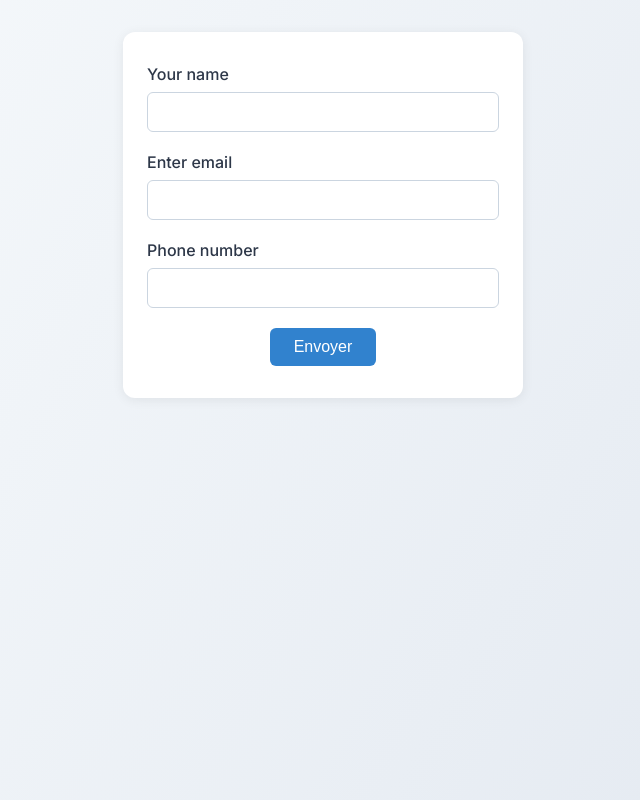
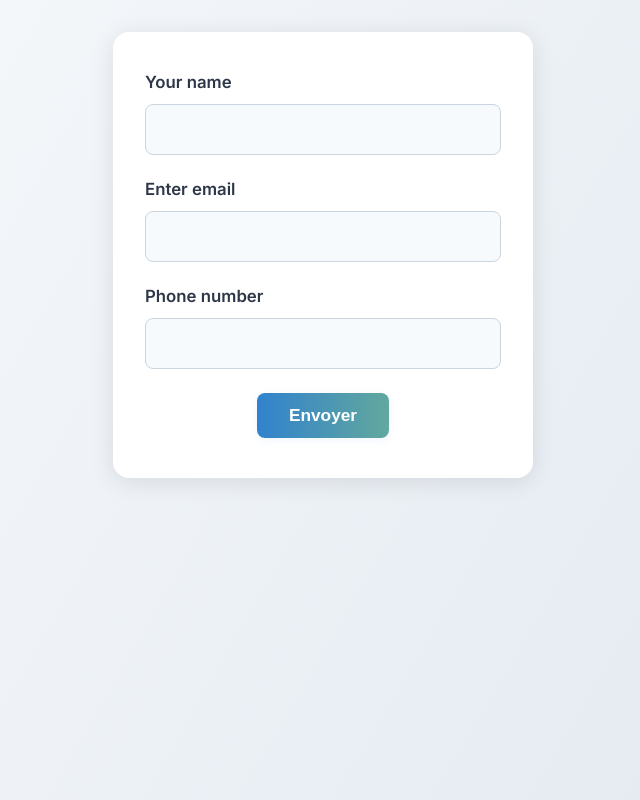
Before and after one commit to henocn/tp-js-avance2, a React (Vite) app: page /contact in a window 1280 px wide. Shown: the whole page, without its empty margins (317-957 px from the left). Built offline with nearby package versions, Linux system fonts and the light colour scheme.

Commit message:
Style des différentes pages

```diff
--- a/components/styles/contact.css
+++ b/components/styles/contact.css
@@ -0,0 +1,74 @@
+.main-content {
+  margin-top: 72px;
+  width: 100%;
+  max-width: 700px;
+  margin-left: auto;
+  margin-right: auto;
+  display: flex;
+  flex-direction: column;
+  align-items: center;
+}
+
+.form {
+  background: #fff;
+  border-radius: 16px;
+  box-shadow: 0 4px 24px rgba(0,0,0,0.10);
+  padding: 40px 32px;
+  max-width: 420px;
+  width: 100%;
+  margin: 0 auto;
+  display: flex;
+  flex-direction: column;
+  gap: 24px;
+}
+
+.form-group {
+  display: flex;
+  flex-direction: column;
+  gap: 8px;
+}
+
+.form-label {
+  font-weight: 600;
+  color: #2d3748;
+  margin-bottom: 4px;
+  font-size: 1.05rem;
+}
+
+.form-input {
+  padding: 14px 16px;
+  border-radius: 8px;
+  border: 1.5px solid #cbd5e0;
+  font-size: 1.08rem;
+  background: #f7fafc;
+  transition: border 0.2s, box-shadow 0.2s;
+}
+
+.form-input:focus {
+  border: 2px solid #3182ce;
+  outline: none;
+  box-shadow: 0 0 0 2px #90cdf4;
+}
+
+.form-actions {
+  display: flex;
+  justify-content: center;
+}
+
+.form-submit {
+  background: linear-gradient(90deg, #3182ce 0%, #62a89d 100%);
+  color: #fff;
+  border: none;
+  border-radius: 8px;
+  padding: 12px 32px;
+  font-size: 1.08rem;
+  font-weight: 600;
+  cursor: pointer;
+  box-shadow: 0 2px 8px rgba(49,130,206,0.08);
+  transition: background 0.2s, box-shadow 0.2s;
+}
+
+.form-submit:hover {
+  background: linear-gradient(90deg, #2b6cb0 0%, #3182ce 100%);
+  box-shadow: 0 4px 16px rgba(49,130,206,0.12);
+}
--- a/index.css
+++ b/index.css
@@ -2,11 +2,9 @@
     box-sizing: border-box;
 }
 
-.body{
+body {
     margin: 0;
     min-height: 100vh;
-    display: flex;
-    align-items: center;
     font-family: 'Inter', sans-serif;
     background-color: whitesmoke;
 }
```
